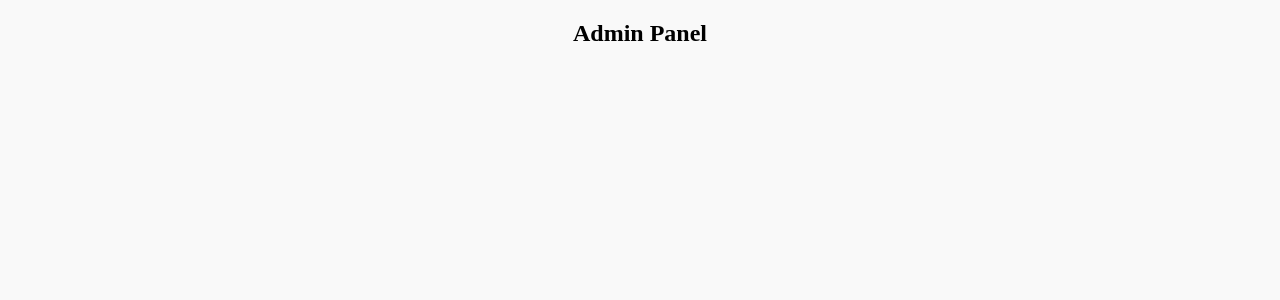
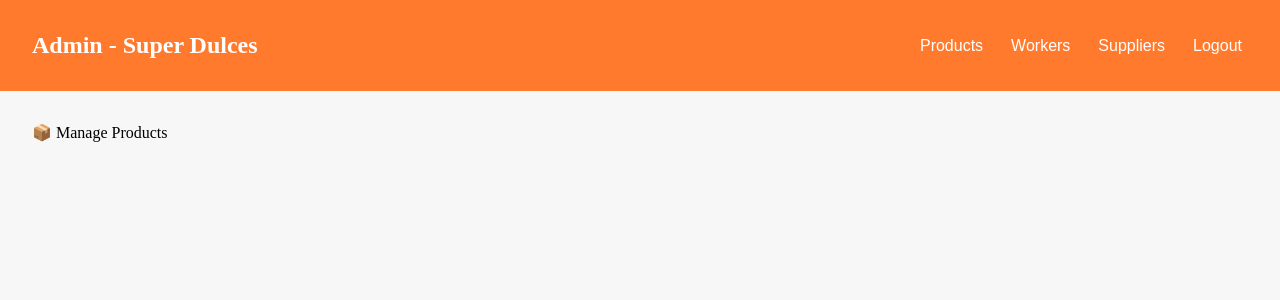
Before and after one commit to MiguelFVasquez/SuperDulces-Front, a React (Vite) app: page /admin in a window 1280 px wide. Shown: the top 300 px of the page. Built offline with nearby package versions, Linux system fonts and the light colour scheme.

Commit message:
Log in complete - admin dashboard

```diff
--- /dev/null
+++ b/src/components/Admin/AdminBoard.module.css
@@ -0,0 +1,5 @@
+.board {
+  padding: 2rem;
+  background-color: #f7f7f7;
+  min-height: calc(100vh - 80px); /* adjust for header */
+}
--- /dev/null
+++ b/src/components/Admin/AdminBoard.tsx
@@ -0,0 +1,29 @@
+import React from 'react'
+import styles from './AdminBoard.module.css'
+
+interface Props {
+  section: 'products' | 'workers' | 'suppliers'
+}
+
+const AdminBoard: React.FC<Props> = ({ section }) => {
+  const renderSection = () => {
+    switch (section) {
+      case 'products':
+        return <div>📦 Manage Products</div>
+      case 'workers':
+        return <div>👷 Manage Workers</div>
+      case 'suppliers':
+        return <div>🚚 Manage Suppliers</div>
+      default:
+        return null
+    }
+  }
+
+  return (
+    <div className={styles.board}>
+      {renderSection()}
+    </div>
+  )
+}
+
+export default AdminBoard
--- /dev/null
+++ b/src/components/Admin/AdminHeader.module.css
@@ -0,0 +1,27 @@
+.header {
+  display: flex;
+  justify-content: space-between;
+  align-items: center;
+  background-color: #ff7a2d;
+  padding: 1rem 2rem;
+  color: white;
+}
+
+.logo {
+  font-size: 1.5rem;
+  font-weight: bold;
+}
+
+.nav button {
+  background: transparent;
+  color: white;
+  border: none;
+  margin-left: 1rem;
+  font-size: 1rem;
+  cursor: pointer;
+  font-weight: 500;
+}
+
+.nav button:hover {
+  text-decoration: underline;
+}
--- /dev/null
+++ b/src/components/Admin/AdminHeader.tsx
@@ -0,0 +1,25 @@
+import React from 'react'
+import styles from './AdminHeader.module.css'
+
+interface Props {
+  onSectionChange: (section: 'products' | 'workers' | 'suppliers') => void
+}
+
+const AdminHeader: React.FC<Props> = ({ onSectionChange }) => {
+  return (
+    <header className={styles.header}>
+      <h1 className={styles.logo}>Admin - Super Dulces</h1>
+      <nav className={styles.nav}>
+        <button onClick={() => onSectionChange('products')}>Products</button>
+        <button onClick={() => onSectionChange('workers')}>Workers</button>
+        <button onClick={() => onSectionChange('suppliers')}>Suppliers</button>
+        <button onClick={() => {
+          localStorage.clear()
+          window.location.href = '/'
+        }}>Logout</button>
+      </nav>
+    </header>
+  )
+}
+
+export default AdminHeader
--- a/src/components/Login/LoginForm.tsx
+++ b/src/components/Login/LoginForm.tsx
@@ -7,7 +7,7 @@ interface Props {
   onRegister: () => void
 }
 
-const LoginForm: React.FC<Props> = ({ onLogin, onRegister }) => {
+const LoginForm: React.FC<Props> = ({ onLogin }) => {
   const [username, setUsername] = useState('')
   const [password, setPassword] = useState('')
   const navigate = useNavigate()
--- /dev/null
+++ b/src/pages/admin/AdminPage.module.css
@@ -0,0 +1,5 @@
+.container {
+  display: flex;
+  flex-direction: column;
+  min-height: 100vh;
+}
--- /dev/null
+++ b/src/pages/admin/AdminPage.tsx
@@ -0,0 +1,17 @@
+import { useState } from 'react'
+import AdminHeader from '../../components/Admin/AdminHeader'
+import AdminBoard from '../../components/Admin/AdminBoard'
+import styles from './AdminPage.module.css'
+
+const AdminPage = () => {
+  const [section, setSection] = useState<'products' | 'workers' | 'suppliers'>('products')
+
+  return (
+    <div className={styles.container}>
+      <AdminHeader onSectionChange={setSection} />
+      <AdminBoard section={section} />
+    </div>
+  )
+}
+
+export default AdminPage
--- a/src/pages/login/LoginPage.tsx
+++ b/src/pages/login/LoginPage.tsx
@@ -6,16 +6,54 @@ import { useNavigate } from 'react-router-dom'
 
 const LoginPage = () => {
   const navigate = useNavigate()
-  const handleLogin = (username: string, password: string) => {
-    // Replace with real logic
-    if (username === 'admin' && password==='admin1234') {
-      localStorage.setItem('role', 'admin')
-      window.location.href = '/admin'
-    } else {
-      localStorage.setItem('role', 'client')
-      window.location.href = '/client'
+
+
+  const handleLogin = async (username: string, password: string) => {
+    try {
+      const response = await fetch('/api/public/login', {
+        method: 'POST',
+        headers: {
+          'Content-Type': 'application/json',
+        },
+        body: JSON.stringify({ email: username, password }),
+      })
+
+      if (!response.ok) {
+        const errorText = await response.text()
+        throw new Error(`Login failed: ${response.status} - ${errorText}`)
+      }
+
+      const data = await response.json()
+
+      if (data.error) {
+        throw new Error('Invalid credentials')
+      }
+
+      const token = data.answer.token
+
+      // Decode token to get role (optional, but you need it here)
+      const payloadBase64 = token.split('.')[1]
+      const payloadJson = atob(payloadBase64)
+      const payload = JSON.parse(payloadJson)
+
+      const role = payload.rol.toLowerCase() // 'admin' or 'client'
+
+      // Store token and role (optional: also user id or email)
+      localStorage.setItem('token', token)
+      localStorage.setItem('role', role)
+
+      // Redirect
+      if (role === 'admin') {
+        window.location.href = '/admin'
+      } else {
+        window.location.href = '/client'
+      }
+    } catch (error: any) {
+      console.error('Login error:', error)
+      alert(error.message || 'Login failed')
     }
   }
+
 
   const handleRegister = () => {
     navigate('/register')
--- a/src/routes/AppRoutes.tsx
+++ b/src/routes/AppRoutes.tsx
@@ -1,8 +1,8 @@
 import { Route, Routes } from 'react-router-dom'
 import LoginPage from '../pages/login/LoginPage'
 import RegisterPage from '../pages/register/RegisterPage'
+import AdminPage from '../pages/admin/AdminPage'
 // Placeholder components:
-const AdminDashboard = () => <h2>Admin Panel</h2>
 const ClientDashboard = () => <h2>Client Dashboard</h2>
 
 const AppRoutes = () => {
@@ -10,7 +10,7 @@ const AppRoutes = () => {
     <Routes>
       <Route path="/" element={<LoginPage />} />
       <Route path="/register" element={<RegisterPage />}/>
-      <Route path="/admin" element={<AdminDashboard />} />
+      <Route path="/admin" element={<AdminPage />} />
       <Route path="/client" element={<ClientDashboard />} />
     </Routes>
   )
```
